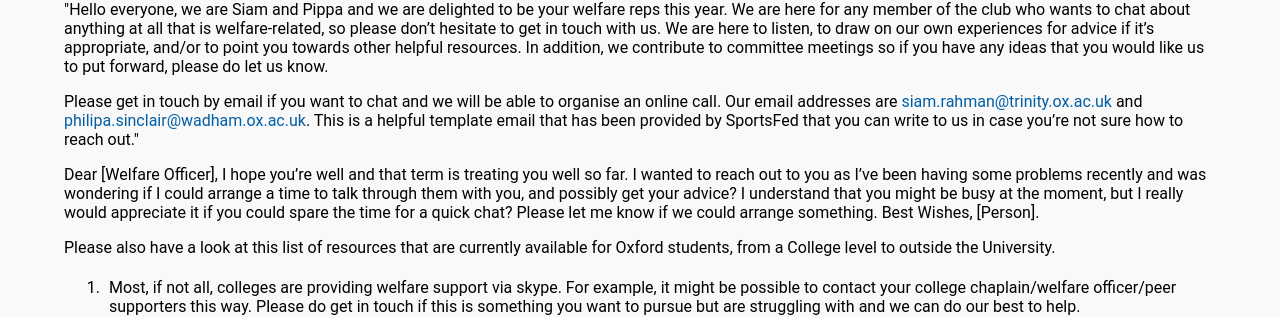
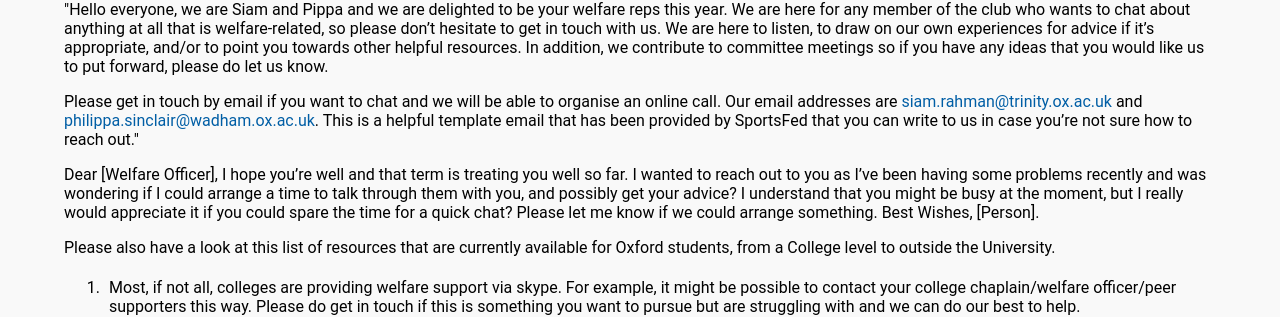
Before and after one commit to OUBaC/OUBaC.github.io, a Jekyll site: the page built from welfare.html, in a window 1280 px wide. Shown: the part 344-661 px from the top of the page. Built offline with Jekyll 4.4.1, drawn with Linux system fonts in a browser that asks for light colours.

Commit message:
corrected pippa's email adress on welfare page

```diff
--- a/_data/variables.yml
+++ b/_data/variables.yml
@@ -7,7 +7,7 @@ IT:
 Welfare:
   name: Siam and Pippa
   email1: siam.rahman@trinity.ox.ac.uk
-  email2: philipa.sinclair@wadham.ox.ac.uk
+  email2: philippa.sinclair@wadham.ox.ac.uk
 clubnight:
  single: 5
  term: 15
```
